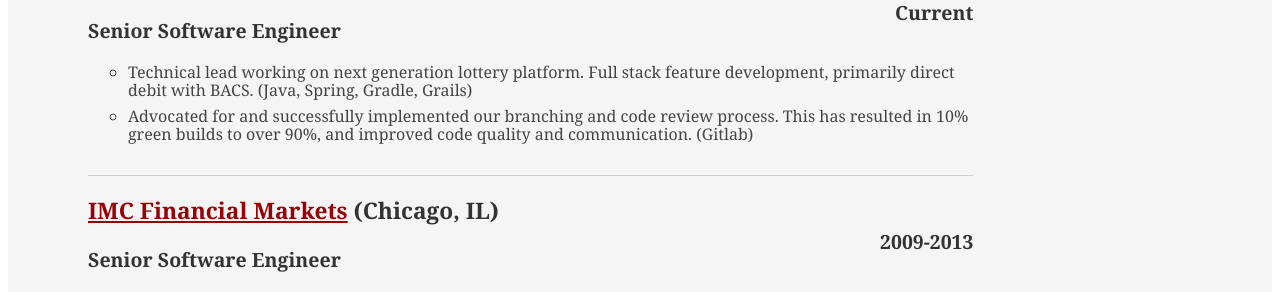
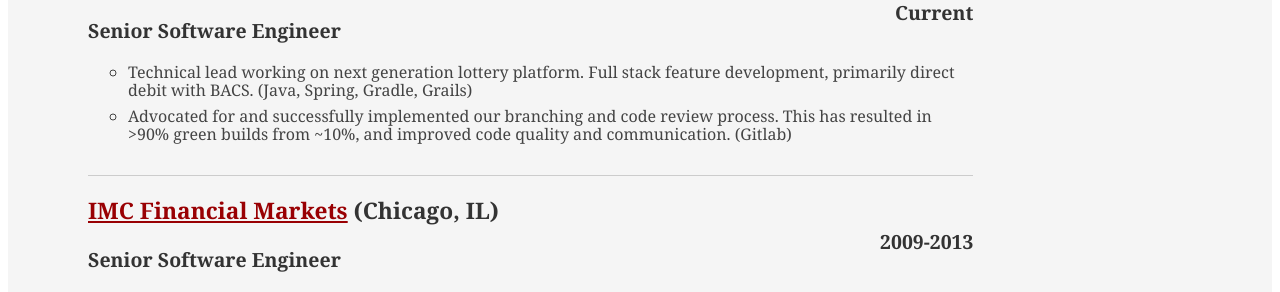
Before and after one commit to jsravn/old-blog, a Jekyll site: the page resume.html, which Jekyll copies as it is, in a window 1280 px wide. Shown: the part 519-811 px from the top of the page. Built offline with Jekyll 4.4.1, drawn with Linux system fonts in a browser that asks for light colours; a style sheet for code colours, icons or effects is not loaded.

Commit message:
Reword it - was ugly

```diff
--- a/resume.html
+++ b/resume.html
@@ -57,7 +57,7 @@
 
 <li>Technical lead working on next generation lottery platform. Full stack feature development, primarily direct debit with BACS. (Java, Spring, Gradle, Grails)</li>
 
-<li>Advocated for and successfully implemented our branching and code review process. This has resulted in 10% green builds to over 90%, and improved code quality and communication. (Gitlab)</li>
+<li>Advocated for and successfully implemented our branching and code review process. This has resulted in >90% green builds from ~10%, and improved code quality and communication. (Gitlab)</li>
 
 </ul>
 </p>
```
Also changed, not shown: 1 other file.
